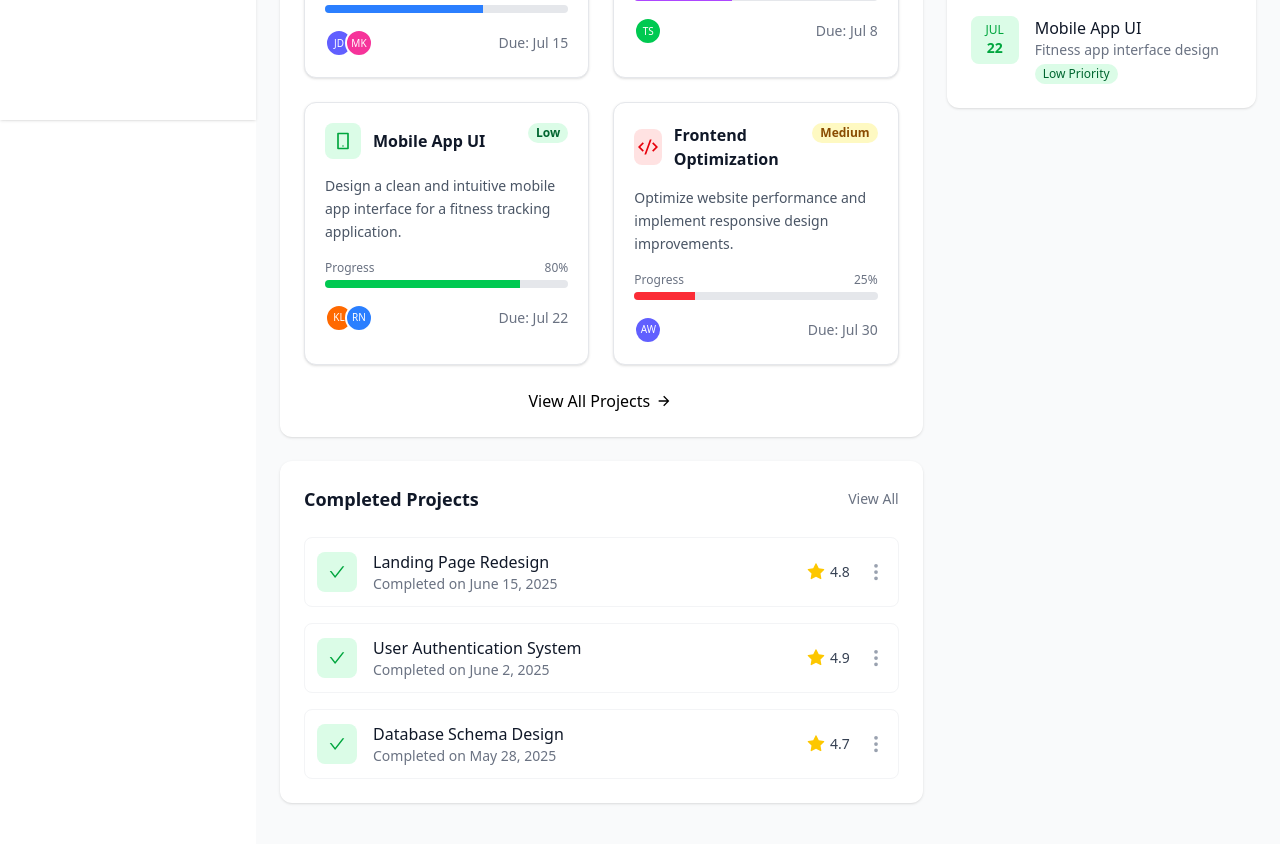
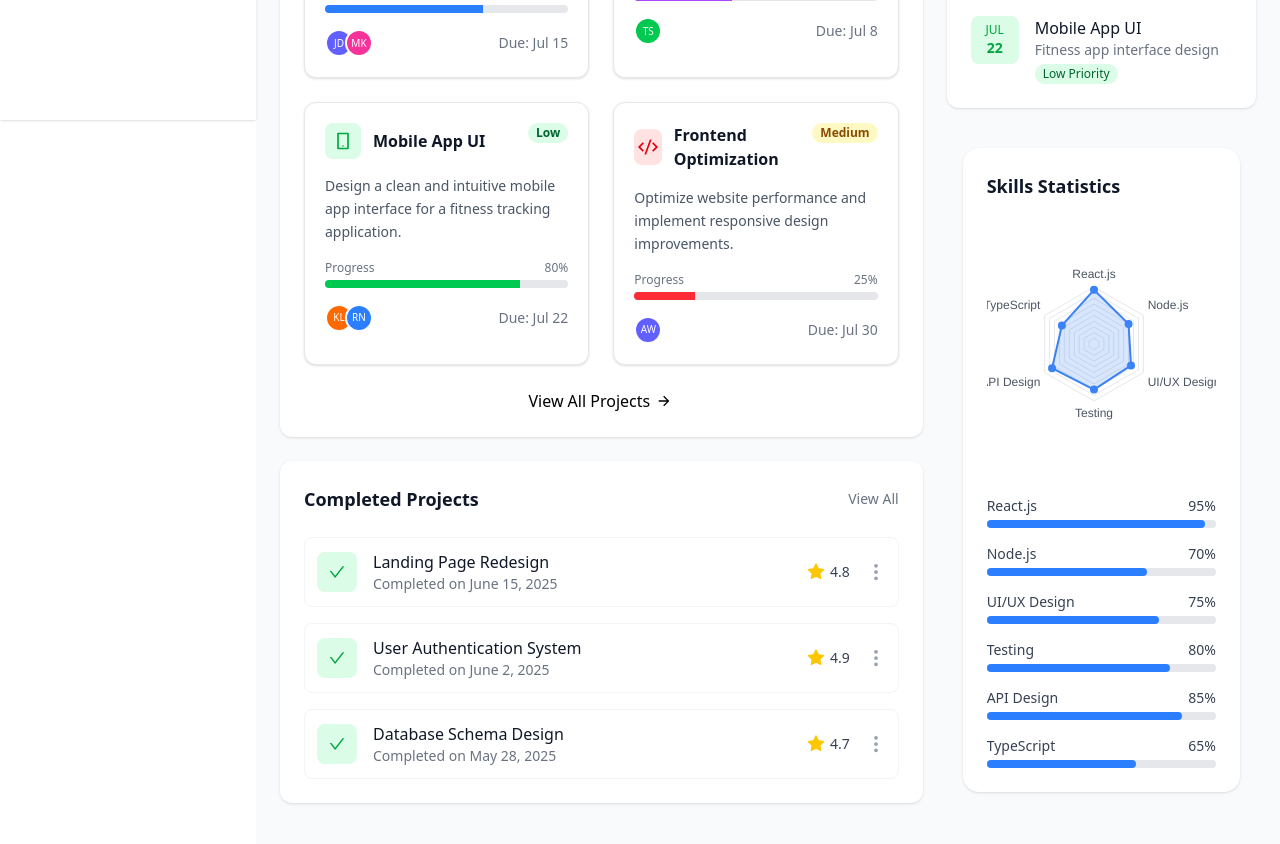
Before and after one commit to 42aditya31/Ficlance, a React (Vite) app: page /dashboard in a window 1280 px wide. Shown: the part 680-1524 px from the top of the page. Built offline with nearby package versions, Linux system fonts and the light colour scheme.

Commit message:
feat: add SkillsStatistics component to display skills proficiency using radar chart; update MainGrid to include SkillsStatistics

```diff
--- a/package.json
+++ b/package.json
@@ -11,9 +11,12 @@
   },
   "dependencies": {
     "@tailwindcss/vite": "^4.1.11",
+    "chart.js": "^4.5.0",
     "clsx": "^2.1.1",
     "gsap": "^3.13.0",
+    "prop-types": "^15.8.1",
     "react": "^19.1.0",
+    "react-chartjs-2": "^5.3.0",
     "react-dom": "^19.1.0",
     "react-icons": "^5.5.0",
     "react-router-dom": "^7.7.0",
--- a/src/Components/Dashboard/MainGrid.jsx
+++ b/src/Components/Dashboard/MainGrid.jsx
@@ -2,6 +2,7 @@ import React from "react";
 import InprogressProject from "./InprogressProject";
 import CompletedProject from "./CompletedProject";
 import UpcomingDeadlines from "./UpcomingDeadlines";
+import SkillsStatistics from "./SkillsStatistics";
 
 const completedProjects = [
   {
@@ -45,6 +46,15 @@ const deadlinesData = [
   },
 ];
 
+const skillsData = [
+  { name: "React.js", percent: 95 },
+  { name: "Node.js", percent: 70 },
+  { name: "UI/UX Design", percent: 75 },
+  { name: "Testing", percent: 80 },
+  { name: "API Design", percent: 85 },
+  { name: "TypeScript", percent: 65 },
+];
+
 const MainGrid = () => {
   const handleViewAll = () => {
     console.log("Redirect to all projects...");
@@ -52,11 +62,17 @@ const MainGrid = () => {
   return (
     <div className="grid grid-cols-1 lg:grid-cols-3 gap-6 mb-8">
       <div className="lg:col-span-2">
-        <InprogressProject/>
-        <CompletedProject projects={completedProjects} onViewAll={handleViewAll} />
+        <InprogressProject />
+        <CompletedProject
+          projects={completedProjects}
+          onViewAll={handleViewAll}
+        />
       </div>
       <div class="space-y-6">
-<UpcomingDeadlines deadlines={deadlinesData} />
+        <UpcomingDeadlines deadlines={deadlinesData} />
+        <div className="p-4">
+          <SkillsStatistics skills={skillsData} />
+        </div>
       </div>
     </div>
   );
--- /dev/null
+++ b/src/Components/Dashboard/SkillsStatistics.jsx
@@ -0,0 +1,92 @@
+import React from "react";
+import { Radar } from "react-chartjs-2";
+import {
+  Chart as ChartJS,
+  RadialLinearScale,
+  PointElement,
+  LineElement,
+  Filler,
+  Tooltip,
+  Legend,
+} from "chart.js";
+
+// Register radar chart components
+ChartJS.register(RadialLinearScale, PointElement, LineElement, Filler, Tooltip, Legend);
+
+// Radar chart component
+const SkillsRadarChart = ({ skills }) => {
+  const data = {
+    labels: skills.map((skill) => skill.name),
+    datasets: [
+      {
+        label: "Skill Level",
+        data: skills.map((skill) => skill.percent),
+        backgroundColor: "rgba(59, 130, 246, 0.2)", // blue-500 w/ transparency
+        borderColor: "rgba(59, 130, 246, 1)",
+        borderWidth: 2,
+        pointBackgroundColor: "rgba(59, 130, 246, 1)",
+      },
+    ],
+  };
+
+  const options = {
+    scales: {
+      r: {
+        angleLines: { display: false },
+        suggestedMin: 0,
+        suggestedMax: 100,
+        ticks: {
+          display: false,
+        },
+        pointLabels: {
+          font: {
+            size: 12,
+          },
+          color: "#4B5563", // gray-700
+        },
+        grid: {
+          color: "#E5E7EB", // gray-200
+        },
+      },
+    },
+    plugins: {
+      legend: { display: false },
+    },
+    responsive: true,
+    maintainAspectRatio: false,
+  };
+
+  return <Radar data={data} options={options} />;
+};
+
+// Main component
+const SkillsStatistics = ({ skills = [] }) => {
+  return (
+    <div className="bg-white rounded-2xl shadow-sm p-6 w-full max-w-sm">
+      <h2 className="text-lg font-semibold text-gray-900 mb-4">Skills Statistics</h2>
+
+      <div className="h-64 mb-6">
+        <SkillsRadarChart skills={skills} />
+      </div>
+
+      <div className="space-y-4">
+        {skills.map((skill, index) => (
+          <div key={index}>
+            <div className="flex justify-between text-sm mb-1">
+              <span className="text-gray-700">{skill.name}</span>
+              <span className="text-gray-700">{skill.percent}%</span>
+            </div>
+            <div className="w-full bg-gray-200 rounded-full h-2">
+              <div
+                className="bg-blue-500 h-2 rounded-full"
+                style={{ width: `${skill.percent}%` }}
+              ></div>
+            </div>
+          </div>
+        ))}
+      </div>
+    </div>
+  );
+};
+
+export default SkillsStatistics;
```
Also changed, not shown: 1 other file (tests, documents, lock files or other folders).
